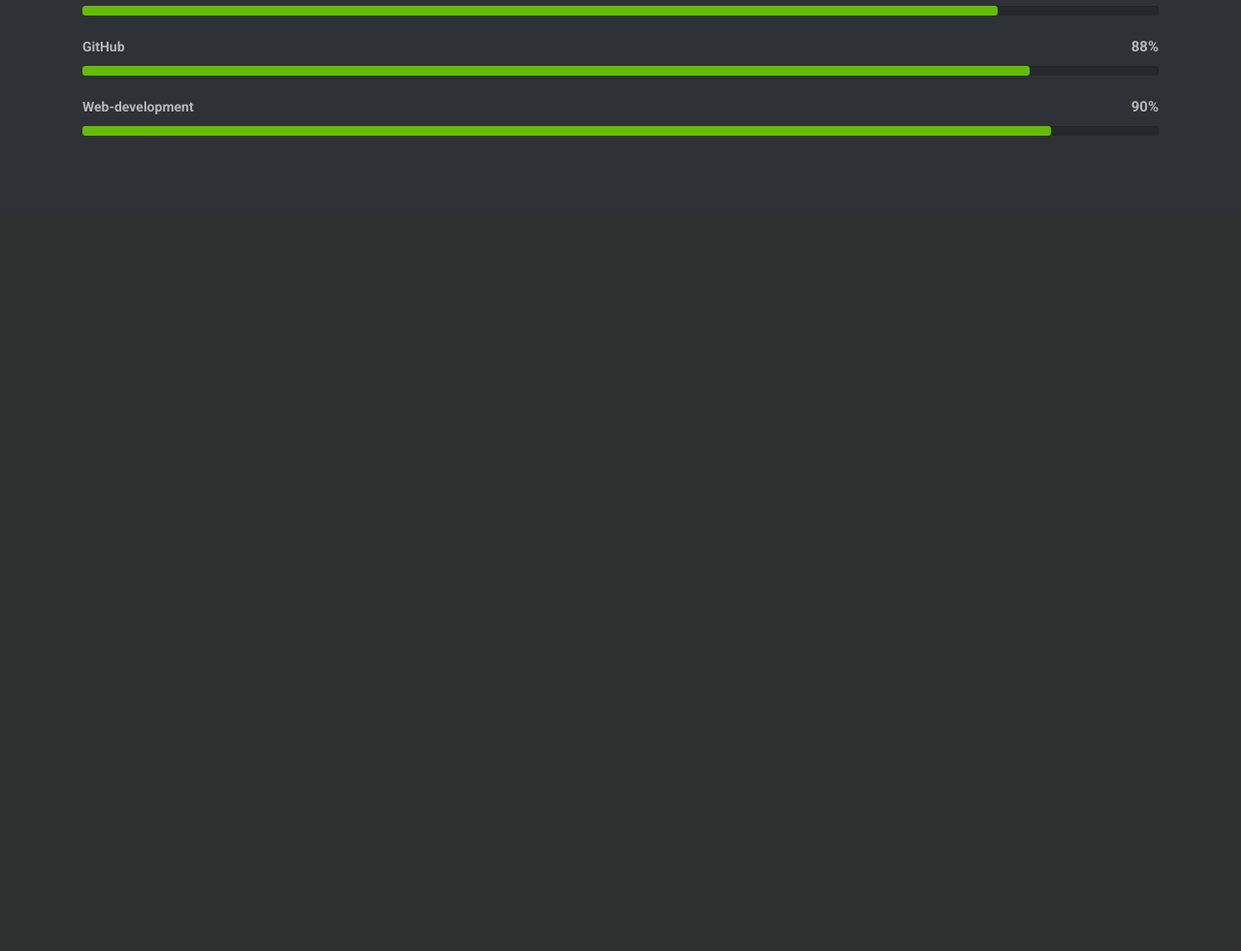
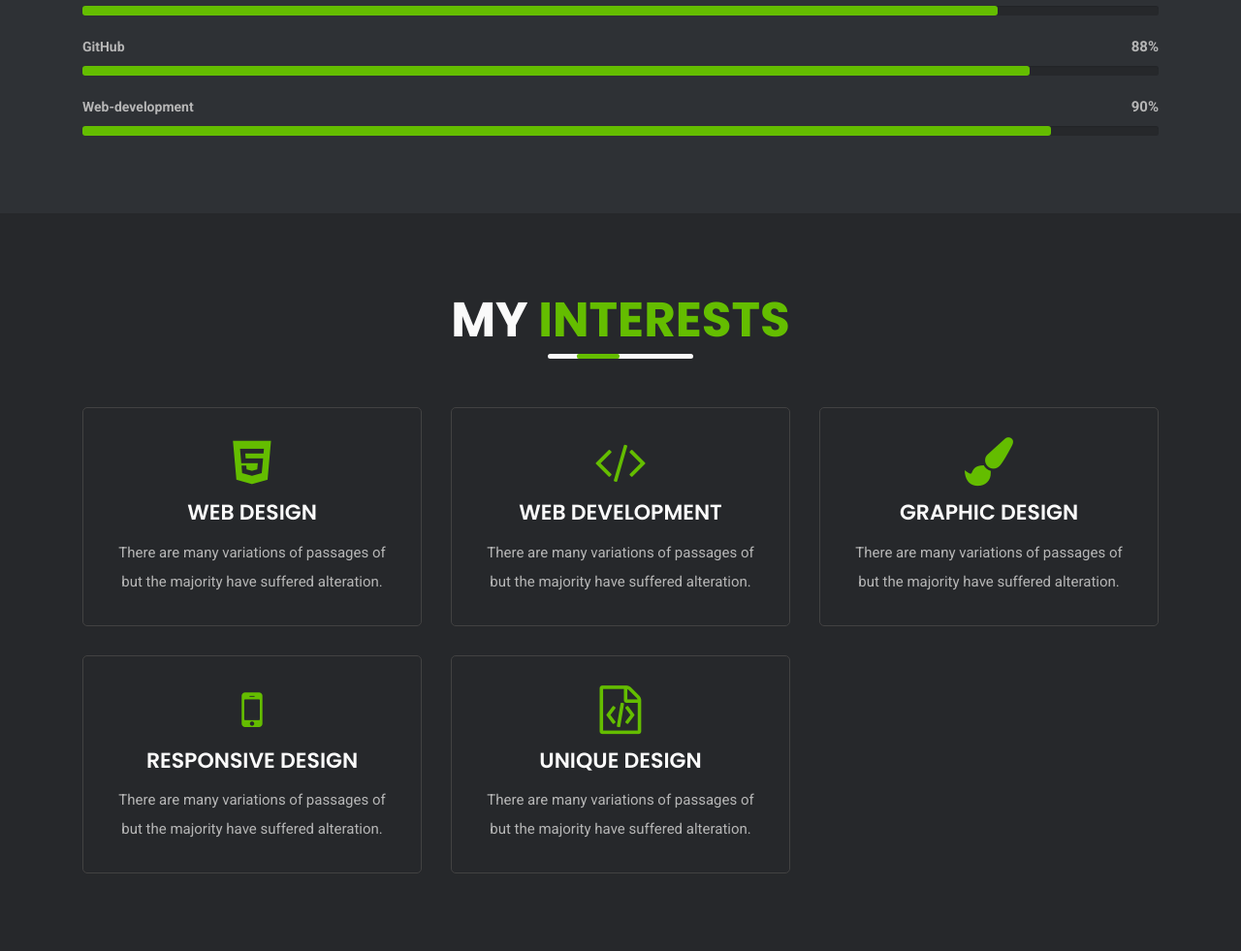
Before and after one commit to Kuldeep-Singh-28/Kuldeep-Singh-28.github.io, a PHP site: page / in a window 1280 px wide. Shown: the part 2600-3581 px from the top of the page at 97% size. Before the commit the page ends 2820 px from the top, so only its background shows below. Run offline with PHP 8.4, Linux system fonts and the light colour scheme.

Commit message:
Add Interest Section

```diff
--- a/assets/css/style.css
+++ b/assets/css/style.css
@@ -597,8 +597,6 @@
   }
 }
 
-
-
 /*-----------------------------------------
 * 09. About Section
 * -----------------------------------------*/
@@ -704,3 +702,28 @@
   display: block;
   text-align: right;
 }
+
+/*-----------------------------------------
+* 10. Interest Section
+* -----------------------------------------*/
+.Interest .card-body {
+  padding: 30px;
+  border-radius: 5px;
+  -webkit-transition: cubic-bezier(0.57, 0.11, 0.27, 0.9) 0.3s;
+  transition: cubic-bezier(0.57, 0.11, 0.27, 0.9) 0.3s;
+  border: 1px solid #424242;
+}
+.Interest .card-body:hover {
+  background-color: #2e3135;
+  -webkit-transform: translateY(-8px);
+  transform: translateY(-8px);
+  box-shadow: 0 0 10px rgba(33, 33, 33, 0.2);
+}
+.Interest .card-icon {
+  font-size: 50px;
+  margin-bottom: 15px;
+}
+.Interest .card-title h4 {
+  font-size: 22px;
+  font-weight: 600;
+}
--- a/index.html
+++ b/index.html
@@ -405,6 +405,101 @@
             </section>
             <!-- End About Section -->
 
+            <!-- Interest Section -->
+            <section id="Interests" class="Interest gray-bg section-spacing">
+                <!-- Container -->
+                <div class="container">
+                    <!-- Section Title -->
+                    <div class="section-title">
+                        <h1>My <span>Interests</span></h1>
+                        <span class="separator"></span>
+                    </div>
+                    <!-- End Section Title -->
+                    <!-- Interest Content Block -->
+                    <div class="content-block content-Interest-block">
+                        <!-- Interest Row -->
+                        <div class="row row-items">
+                            <!-- Interest One -->
+                            <div class="col-xl-4 col-lg-4 col-md-6 col-sm-12 col-12 row-item">
+                                <div class="card-body text-center">
+                                    <div class="card-icon"><i class="fa fa-html5"></i></div>
+                                    <div class="card-title">
+                                        <h4>Web Design</h4>
+                                    </div>
+                                    <div class="card-info">
+                                        <p>There are many variations of passages of but the majority have suffered
+                                            alteration.</p>
+                                    </div>
+                                </div>
+                            </div>
+                            <!-- End Interest One -->
+                            <!-- Interest Two -->
+                            <div class="col-xl-4 col-lg-4 col-md-6 col-sm-12 col-12 row-item">
+                                <div class="card-body text-center">
+                                    <div class="card-icon"><i class="fa fa-code"></i></div>
+                                    <div class="card-title">
+                                        <h4>Web Development</h4>
+                                    </div>
+                                    <div class="card-info">
+                                        <p>There are many variations of passages of but the majority have suffered
+                                            alteration.</p>
+                                    </div>
+                                </div>
+                            </div>
+                            <!-- End Interest Two -->
+                            <!-- Interest Three -->
+                            <div class="col-xl-4 col-lg-4 col-md-6 col-sm-12 col-12 row-item">
+                                <div class="card-body text-center">
+                                    <div class="card-icon"><i class="fa fa-paint-brush"></i></div>
+                                    <div class="card-title">
+                                        <h4>Graphic Design</h4>
+                                    </div>
+                                    <div class="card-info">
+                                        <p>There are many variations of passages of but the majority have suffered
+                                            alteration.</p>
+                                    </div>
+                                </div>
+                            </div>
+                            <!-- End Interest Three -->
+                            <!-- Interest Four -->
+                            <div class="col-xl-4 col-lg-4 col-md-6 col-sm-12 col-12 row-item">
+                                <div class="card-body text-center">
+                                    <div class="card-icon"><i class="fa fa-mobile"></i></div>
+                                    <div class="card-title">
+                                        <h4>Responsive Design</h4>
+                                    </div>
+                                    <div class="card-info">
+                                        <p>There are many variations of passages of but the majority have suffered
+                                            alteration.</p>
+                                    </div>
+                                </div>
+                            </div>
+                            <!-- End Interest Four -->
+                            <!-- Interest Five -->
+                            <div class="col-xl-4 col-lg-4 col-md-6 col-sm-12 col-12 row-item">
+                                <div class="card-body text-center">
+                                    <div class="card-icon"><i class="fa fa-file-code-o"></i></div>
+                                    <div class="card-title">
+                                        <h4>Unique Design</h4>
+                                    </div>
+                                    <div class="card-info">
+                                        <p>There are many variations of passages of but the majority have suffered
+                                            alteration.</p>
+                                    </div>
+                                </div>
+                            </div>
+                            <!-- End Interest Five -->
+
+                        </div>
+                        <!-- End Interest Row -->
+                    </div>
+                    <!-- End Interest Content Block -->
+
+                </div>
+                <!-- End Container -->
+            </section>
+            <!-- End Interest Section -->
+
         </main>
         <!-- End Main Wrapper -->
 
```
